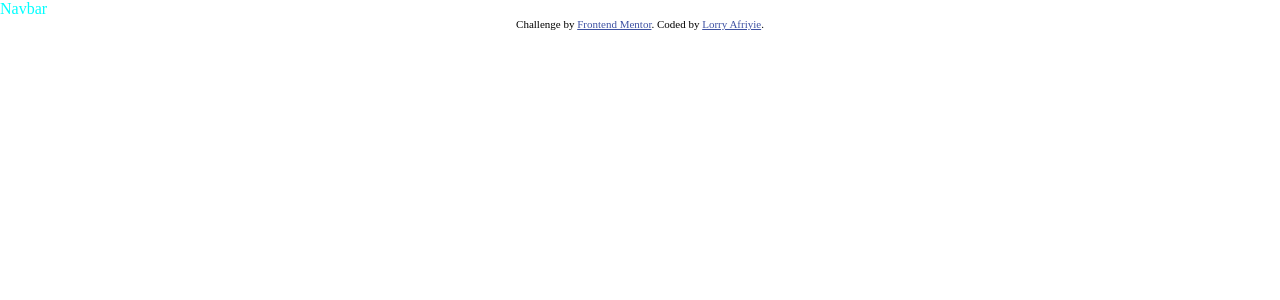
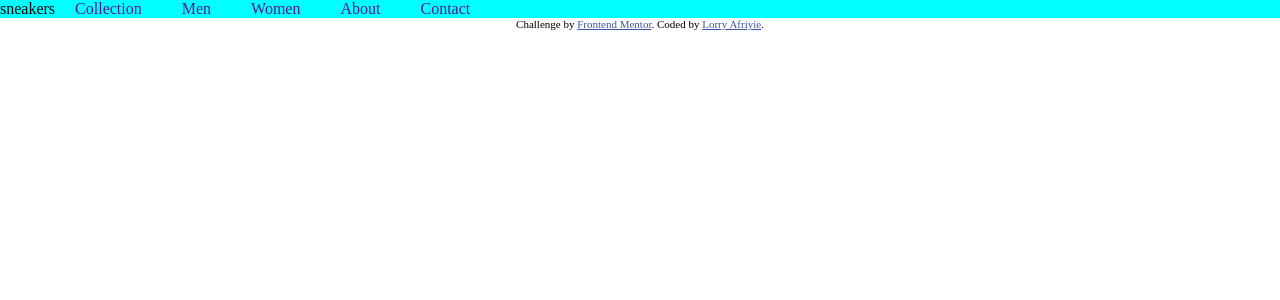
Before and after one commit to LorryAfriyie/ecommerce-product-page, a React (Vite) app: page / in a window 1280 px wide. Shown: the top 300 px of the page. Built offline with nearby package versions, Linux system fonts and the light colour scheme.

Commit message:
Navbar creation

```diff
--- a/src/components/Navbar.tsx
+++ b/src/components/Navbar.tsx
@@ -1,7 +1,29 @@
 export function Navbar() {
   return (
     <div className="navbar">
-      <p>Navbar</p>
+      <div className="navbar-brand">
+        <p>sneakers</p>
+      </div>
+
+      <div className="navbar-items">
+        <ul className="navbar-link">
+          <li>
+            <a href="">Collection</a>
+          </li>
+          <li>
+            <a href="">Men</a>
+          </li>
+          <li>
+            <a href="">Women</a>
+          </li>
+          <li>
+            <a href="">About</a>
+          </li>
+          <li>
+            <a href="">Contact</a>
+          </li>
+        </ul>
+      </div>
     </div>
   );
 }
--- a/src/scss/Navbar.scss
+++ b/src/scss/Navbar.scss
@@ -1,5 +1,23 @@
 .navbar {
-  p {
-    color: cyan;
+  display: flex;
+  align-items: center;
+  background-color: cyan;
+
+  .navbar-brand {
+  }
+
+  .navbar-items {
+    .navbar-link {
+      list-style: none;
+
+      li {
+        display: inline-block;
+        padding: 0 20px;
+
+        a {
+          text-decoration: none;
+        }
+      }
+    }
   }
 }
```
